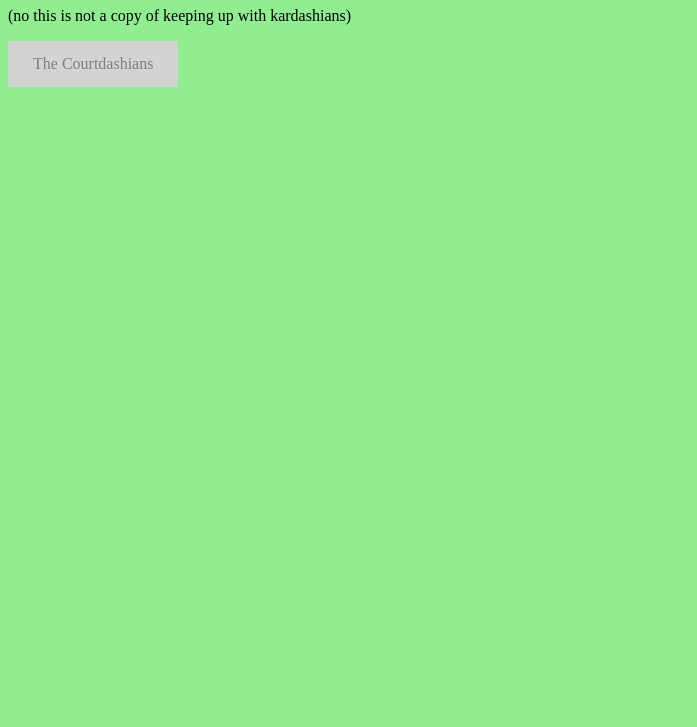
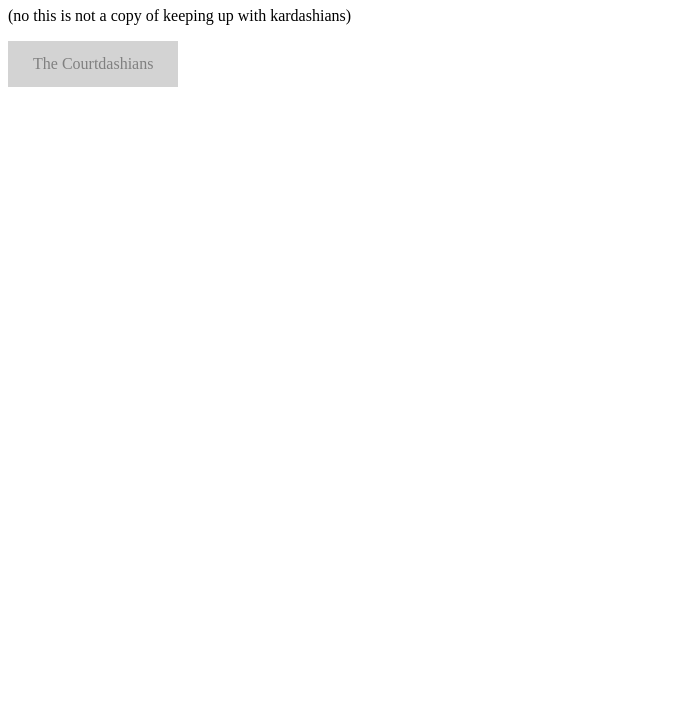
Before and after one commit to riverdalefanclub/riverdalefanclub.github.io, a plain HTML site: page index.html in a window 1280 px wide. Shown: the part 73-800 px from the top of the page, without its empty margins (0-697 px from the left). Drawn offline with Linux system fonts and the light colour scheme.

Commit message:
Update stylesheet.css

```diff
--- a/stylesheet.css
+++ b/stylesheet.css
@@ -1,5 +1,5 @@
 body {
-    background-color: lightgreen
+    background-color: white
     ;
 }
 
```
